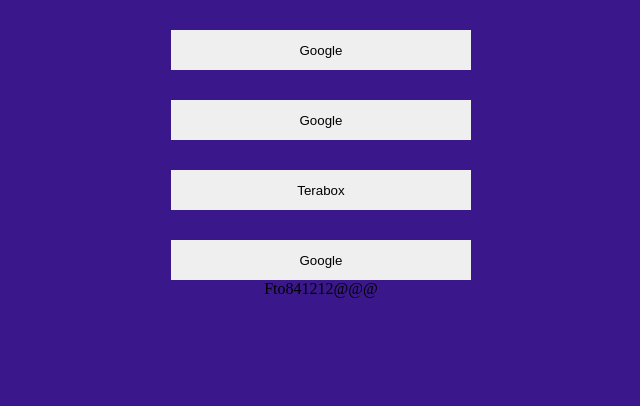
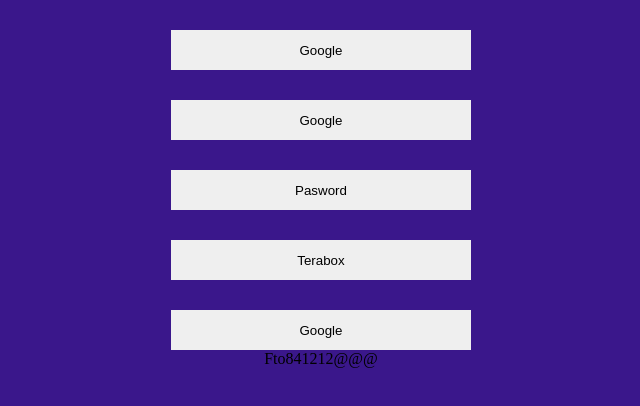
Before and after one commit to sfdsg345624352325/c, a plain HTML site: page x.html in a window 1280 px wide. Shown: the whole page, without its empty margins (319-959 px from the left). Drawn offline with Linux system fonts and the light colour scheme.

Commit message:
Add files via upload

```diff
--- a/x.html
+++ b/x.html
@@ -34,6 +34,8 @@
 <body>
     <a href="https://www.google.com/"> <button>Google</button></a>
     <a href="https://www.google.com/" target="_blank"> <button>Google</button></a>
+    <a href="https://passwords.google.com/u/6/" target="_blank"> <button>Pasword</button></a>
+
     <a href="https://www.terabox.com/wap/outlogin/login" target="_blank"><button>Terabox</button></a>
     <a href="https://www.instagram.com/" target="_blank"> <button>Google</button></a>
     Fto841212@@@
```
